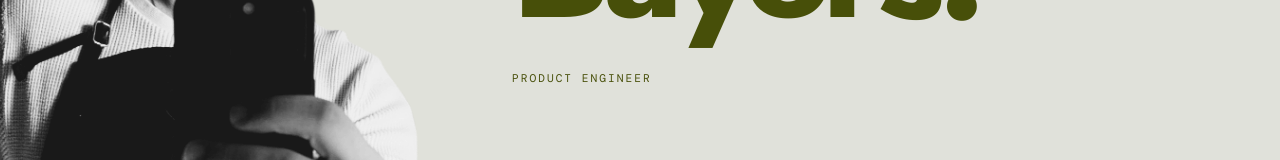
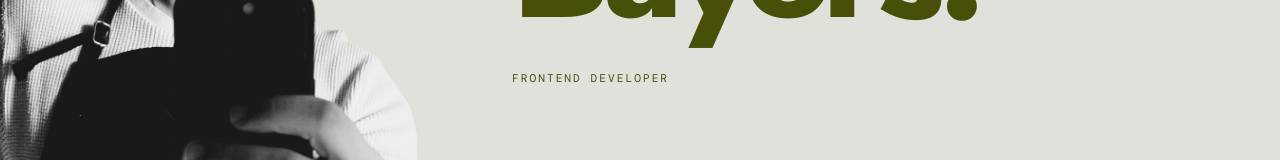
Before and after one commit to mbayers6370/portfolio, a React (Vite) app: page / in a window 1280 px wide. Shown: the part 418-578 px from the top of the page. Built offline with nearby package versions, Linux system fonts and the light colour scheme; a web font is replaced by a local one.

Commit message:
Update hero tagline and typography asset

```diff
--- a/src/content/hero.ts
+++ b/src/content/hero.ts
@@ -2,7 +2,7 @@ export const heroContent = {
   alt: 'Matthew Bayers',
   firstName: 'Matthew',
   lastName: 'Bayers.',
-  tagline: 'Product Engineer',
+  tagline: 'Frontend Developer',
   meta: 'matthewbayers.com // 2026',
   scrollLabel: 'Scroll',
 }
```
Also changed, not shown: src/assets/Typography_2.png.
